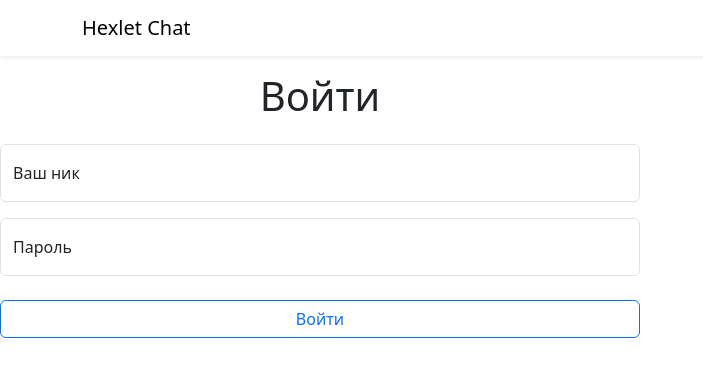
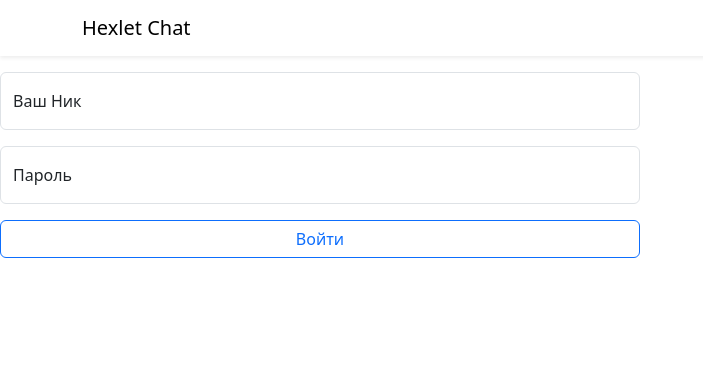
Before and after one commit to pawelmakarewicz/frontend-project-12, a React (Create React App) app in the folder frontend/: page /login in a window 1280 px wide. Shown: the top 376 px of the page, without its empty margins (0-703 px from the left). Built offline with nearby package versions, Linux system fonts and the light colour scheme.

Commit message:
add Form component

```diff
--- a/frontend/package.json
+++ b/frontend/package.json
@@ -7,11 +7,13 @@
     "@testing-library/jest-dom": "^5.16.5",
     "@testing-library/react": "^13.4.0",
     "@testing-library/user-event": "^13.5.0",
-    "bootstrap": "^5.3.0",
+    "axios": "^1.4.0",
+    "bootstrap": "^5.3.1",
     "formik": "^2.4.2",
     "react": "^18.2.0",
+    "react-bootstrap": "^2.8.0",
     "react-dom": "^18.2.0",
-    "react-router-dom": "^6.14.1",
+    "react-router-dom": "^6.15.0",
     "react-scripts": "5.0.1",
     "web-vitals": "^2.1.4",
     "yup": "^1.2.0"
--- a/frontend/public/index.html
+++ b/frontend/public/index.html
@@ -14,7 +14,6 @@
       manifest.json provides metadata used when your web app is installed on a
       user's mobile device or desktop. See https://developers.google.com/web/fundamentals/web-app-manifest/
     -->
-    <link rel="manifest" href="%PUBLIC_URL%/manifest.json" />
     <!--
       Notice the use of %PUBLIC_URL% in the tags above.
       It will be replaced with the URL of the `public` folder during the build.
--- a/frontend/src/App.jsx
+++ b/frontend/src/App.jsx
@@ -1,30 +1,72 @@
-import { createBrowserRouter, RouterProvider } from 'react-router-dom';
-import Root from './components/Root';
+/* eslint-disable react/prop-types */
+import { useState, useMemo, useCallback } from 'react';
+import {
+  BrowserRouter as Router,
+  Routes,
+  Route,
+  Navigate,
+  useLocation,
+} from 'react-router-dom';
+
+import AuthContext from './contexts/index';
+import useAuth from './hooks/index';
 import ChatPage from './components/chatPage';
 import ErrorPage from './components/ErrorPage';
 import LoginPage from './components/LoginPage';
+import Header from './components/Header';
 
-const router = createBrowserRouter([
-  {
-    path: '/',
-    element: <Root />,
-    errorElement: <ErrorPage />,
-    children: [
-      {
-        path: '/',
-        element: <ChatPage />,
-      },
-      {
-        path: '/login',
-        element: <LoginPage />,
-      },
-    ],
-  },
-]);
+function AuthProvider({ children }) {
+  const [loggedIn, setLoggedIn] = useState(true);
+
+  const logIn = useCallback(() => {
+    setLoggedIn(true);
+  }, []);
+
+  const logOut = useCallback(() => {
+    localStorage.removeItem('userId');
+    setLoggedIn(false);
+  }, []);
+
+  const authValue = useMemo(
+    () => (
+      { loggedIn, logIn, logOut }),
+    [loggedIn.loggedIn, logIn, logOut],
+  );
+
+  return (
+    <AuthContext.Provider value={authValue}>
+      {children}
+    </AuthContext.Provider>
+  );
+}
+
+function PrivateRoute({ children }) {
+  const auth = useAuth();
+  const location = useLocation();
+  return (
+    auth.loggedIn ? children : <Navigate to="/login" state={{ from: location }} />
+  );
+}
 
 function App() {
   return (
-    <RouterProvider router={router} />
+    <AuthProvider>
+      <Router>
+        <Header />
+        <Routes>
+          <Route path="/login" element={<LoginPage />} />
+          <Route
+            path="/"
+            element={(
+              <PrivateRoute>
+                <ChatPage />
+              </PrivateRoute>
+            )}
+          />
+          <Route path="*" element={<ErrorPage />} />
+        </Routes>
+      </Router>
+    </AuthProvider>
   );
 }
 
--- a/frontend/src/components/LoginForm.jsx
+++ b/frontend/src/components/LoginForm.jsx
@@ -1,62 +1,75 @@
+import Form from 'react-bootstrap/Form';
+import axios from 'axios';
+import { useEffect, useRef, useState } from 'react'
 import { useFormik } from 'formik';
-import * as Yup from 'yup';
+import { useLocation, useNavigate } from 'react-router-dom';
+import useAuth from '../hooks/index.jsx';
 
-const initialValues = {
-  username: '',
-  password: '',
-};
+export default function LoginFrom() {
+  const auth = useAuth();
+  const [authFailed, setAuthFailed] = useState(false);
+  const inputRef = useRef();
+  const location = useLocation();
+  const navigate = useNavigate();
 
-const validationSchema = Yup.object().shape({
-  username: Yup.string().min(6, "Username must be at least 6 characters"),
-  password: Yup.string(),
-});
+  const formik = useFormik({
+    initialValues: {
+      username: '',
+      password: '',
+    },
+    onSubmit: async (values) => {
+      setAuthFailed(false);
+      console.log('fromik', values);
+      // try {
+      //   const res = await axios.post(routes.loginPath(), values);
+      //   localStorage.setItem('userId', JSON.stringify(res.data));
+      //   auth.logIn();
+      //   const { from } = location.state;
+      //   navigate(from);
+      // } catch (err) {
+      //   formik.setSubmitting(false);
+      //   if (err.isAxiosError && err.response.status === 401) {
+      //     setAuthFailed(true);
+      //     inputRef.current.select();
+      //     return;
+      //   }
+      //   throw err;
+      // }
+    },
+  });
 
-const onSubmit = (values) => {
-  console.log('Form Data', values);
-};
-
-export default function LoginForm() {
-  const formik = useFormik({
-    initialValues,
-    onSubmit,
-    validationSchema,
-  });
-  console.log(formik);
   return (
-    <form className="col-12 col-md-6 mt-3 mt-mb-0">
-      <h1 className="text-center mb-4">Войти</h1>
-      <div className="form-floating mb-3">
-        <input
+    <Form className="col-12 col-md-6 mt-3 mt-mb-0" onSubmit={formik.handleSubmit}>
+      <Form.Group className="form-floating mb-3">
+        <Form.Control
           name="username"
           autoComplete="username"
+          required
           placeholder="Ваш ник"
           id="username"
           className="form-control"
-          required
           onChange={formik.handleChange}
           value={formik.values.username}
+          isInvalid={authFailed}
         />
-        <label htmlFor="username">Ваш ник</label>
-      </div>
-      <div className="form-floating mb-4">
-        <input
+        <Form.Label>Ваш Ник</Form.Label>
+      </Form.Group>
+      <Form.Group className="form-floating mb-3">
+        <Form.Control
           name="password"
           autoComplete="current-password"
+          required
           placeholder="Пароль"
           type="password"
           id="password"
           className="form-control"
-          required
           onChange={formik.handleChange}
           value={formik.values.password}
+          isInvalid={authFailed}
         />
-        <label className="form-label" htmlFor="password">
-          Пароль
-        </label>
-      </div>
-      <button type="submit" className="w-100 mb-3 btn btn-outline-primary">
-        Войти
-      </button>
-    </form>
+        <Form.Label>Пароль</Form.Label>
+      </Form.Group>
+      <button type="submit" className="w-100 mb-3 btn btn-outline-primary">Войти</button>
+    </Form>
   );
 }
--- a/frontend/src/components/LoginPage.jsx
+++ b/frontend/src/components/LoginPage.jsx
@@ -1,9 +1,10 @@
-import LoginForm from './LoginForm';
+import LoginForm from './LoginForm'
 
-export default function LoginPage() {
+ export default function LoginPage() {
   return (
-    <div>
-      <LoginForm />
-    </div>
+    <>
+    <LoginForm />
+    </>
   );
+// END
 }
--- a/frontend/src/components/Root.jsx
+++ /dev/null
@@ -1,11 +0,0 @@
-import { Outlet } from 'react-router-dom';
-import Header from './Header';
-
-export default function Root() {
-  return (
-    <div>
-      <Header />
-      <Outlet />
-    </div>
-  );
-}
--- /dev/null
+++ b/frontend/src/contexts/index.jsx
@@ -0,0 +1,5 @@
+import { createContext } from 'react';
+
+const AuthContext = createContext({});
+
+export default AuthContext;
--- /dev/null
+++ b/frontend/src/hooks/index.jsx
@@ -0,0 +1,8 @@
+// @ts-check
+import { useContext } from 'react';
+
+import authContext from '../contexts/index';
+
+const useAuth = () => useContext(authContext);
+
+export default useAuth;
```
Also changed, not shown: frontend/public/manifest.json (deleted), 1 other file (tests, documents, lock files or other folders).
